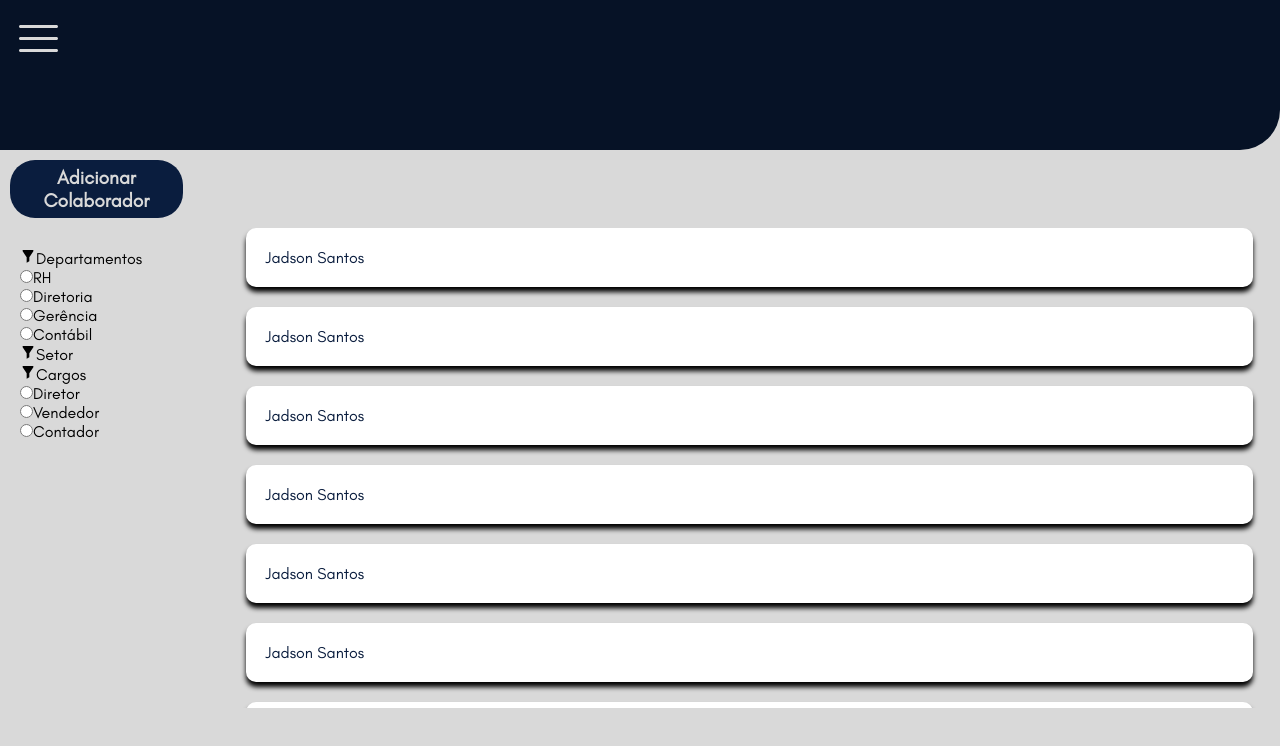
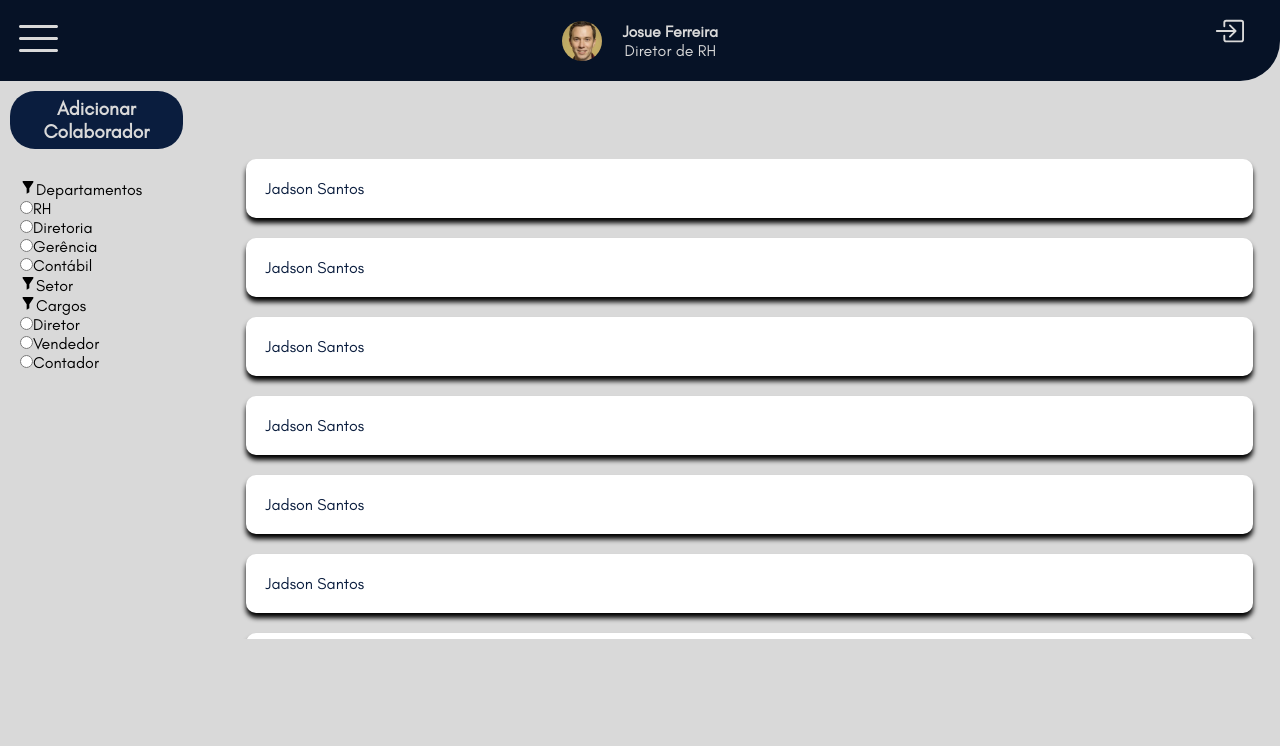
Before and after one commit to fabriciofsn/FRONT_END_HACKTHON_III, a React (Create React App) app: page /colaborador in a window 1280 px wide. Shown: the top 746 px of the page. Built offline with nearby package versions, Linux system fonts and the light colour scheme.

Commit message:
component headerDesktop

```diff
--- a/package.json
+++ b/package.json
@@ -9,7 +9,7 @@
     "formik": "^2.4.0",
     "react": "^18.2.0",
     "react-dom": "^18.2.0",
-    "react-icons": "^4.8.0",
+    "react-icons": "^4.9.0",
     "react-router-dom": "^6.11.2",
     "react-scripts": "5.0.1",
     "styled-components": "^5.3.10",
--- a/src/components/HeaderDesktop.js
+++ b/src/components/HeaderDesktop.js
@@ -1,10 +1,9 @@
-import React, { useEffect, useRef, useState } from "react";
-import {
-  HeaderContent,
-} from "../styles/Setor";
+import React, { useRef, useState } from "react";
 import { RxHamburgerMenu } from "react-icons/rx";
-import { AiOutlineSearch } from "react-icons/ai";
+import { BsBoxArrowInRight } from "react-icons/bs";
 import Modal from "./Modal";
+import perfilJosue from "../assets/perfilJosue.jpg";
+import "../styles/HeaderDesktop.css"
 
 const HeaderDesktop = (props) => {
   const [openModal, setOpenModal] = useState(false);
@@ -17,7 +16,9 @@ const HeaderDesktop = (props) => {
 
   return (
     <div>
-      <HeaderContent>
+
+      <div className="headerDesktop">
+        <div>
           <RxHamburgerMenu
             onClick={handleMenu}
             cursor="pointer"
@@ -26,7 +27,23 @@ const HeaderDesktop = (props) => {
             fontWeight="bold"
           />
           {openModal && <Modal />}
-      </HeaderContent>
+        </div>
+        <div className="headerDesktopDiv2">
+          <img src={perfilJosue} height="40px" widht="40px" />
+          <span>
+            <p><b>Josue Ferreira</b></p>
+            <p>Diretor de RH</p>
+          </span>
+        </div>
+        <div className="headerDesktopDiv3">
+          <p><BsBoxArrowInRight
+            cursor="pointer"
+            color="#d9d9d9"
+            size={30}
+            fontWeight="bold" /></p>
+        </div>
+      </div>
+
     </div>
   );
 };
--- a/src/styles/ColaboradorScreen.css
+++ b/src/styles/ColaboradorScreen.css
@@ -10,5 +10,4 @@
 #colaboradorDivFilter{
     padding: 20px;
     width: 20vw;
-
 }
--- /dev/null
+++ b/src/styles/HeaderDesktop.css
@@ -0,0 +1,39 @@
+.headerDesktop {
+    background-color: #061226;
+    padding: 1rem;
+    width: 100%;
+    border-bottom-right-radius: 40px;
+    position: relative;
+    display: flex;
+    width: 100vw;
+}
+
+.headerDesktop div{
+    width: 33vw;
+}
+
+.headerDesktopDiv2{
+    text-align: center;
+    justify-content: center;
+    align-items: center;
+    display: flex;
+    cursor: pointer;
+}
+
+.headerDesktopDiv2 span{
+    display: block;
+    margin-left: 5%;
+    color: #d9d9d9;
+}
+
+.headerDesktopDiv2 img{
+    border-radius: 100%;
+}
+
+.headerDesktopDiv3{
+    text-align: end;
+}
+
+.headerDesktopDiv3 p{
+    margin-right: 20px;
+}
--- a/src/styles/Setor.js
+++ b/src/styles/Setor.js
@@ -9,10 +9,12 @@ export const HeaderContent = styled.header`
   background-color: #061226;
   padding: 1rem;
   width: 100%;
-
-  height: 150px;
   border-bottom-right-radius: 40px;
   position: relative;
+
+  @media (max-width: 684px) {
+    height: 140px;
+  }
 `;
 
 export const DivAlignCenter = styled.div`
@@ -92,8 +94,10 @@ export const DivTipos = styled.div`
   justify-content: space-between;
   align-items: center;
   margin: 10px auto;
-  width: 100%;
+  width: 100vw;
   font-size: 1.3rem;
+  overflow-y: auto;
+
 
   p {
     color: #0a1d3e;
```
Also changed, not shown: src/assets/perfilJosue.jpg (added), 1 other file (tests, documents, lock files or other folders).
